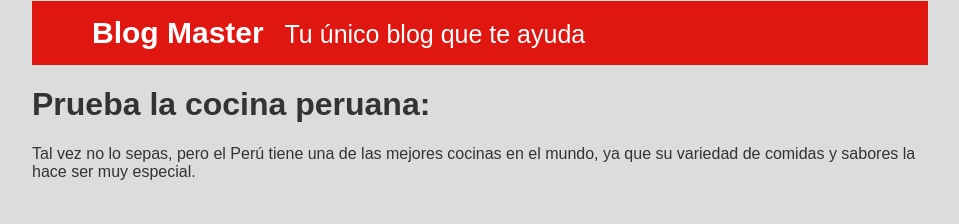
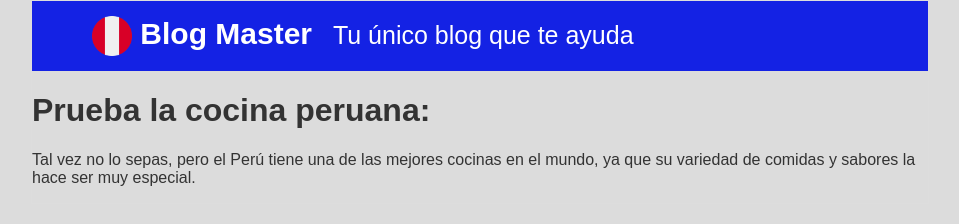
Before and after one commit to dylancode1310/comida-peruana, a plain HTML site: page index.html in a window 1280 px wide. Shown: the whole page, without its empty margins (160-1119 px from the left). Drawn offline with Linux system fonts and the light colour scheme.

Commit message:
Agrego el logo y cambio color de cabecera

```diff
--- a/css/estilos.css
+++ b/css/estilos.css
@@ -11,7 +11,7 @@ body
 
 #cabecera
 {
-    background: #E01610;
+    background: #1422e4;
     text-align: left;
     color: white;
     font-size: 30px;
@@ -27,6 +27,12 @@ body
     font-weight: normal;
 }
 
+#cabecera #logo
+{
+    width: 40px;
+    vertical-align: middle;
+}
+
 #container
 {
     width: 70%;
--- a/index.html
+++ b/index.html
@@ -10,6 +10,7 @@
 <body>
     <div id="container">
         <div id="cabecera">
+        <img src="imagenes/bandera.png" id="logo">
             Blog Master
             <span id="tagline">Tu &uacute;nico blog que te ayuda</span>
         </div>
```
